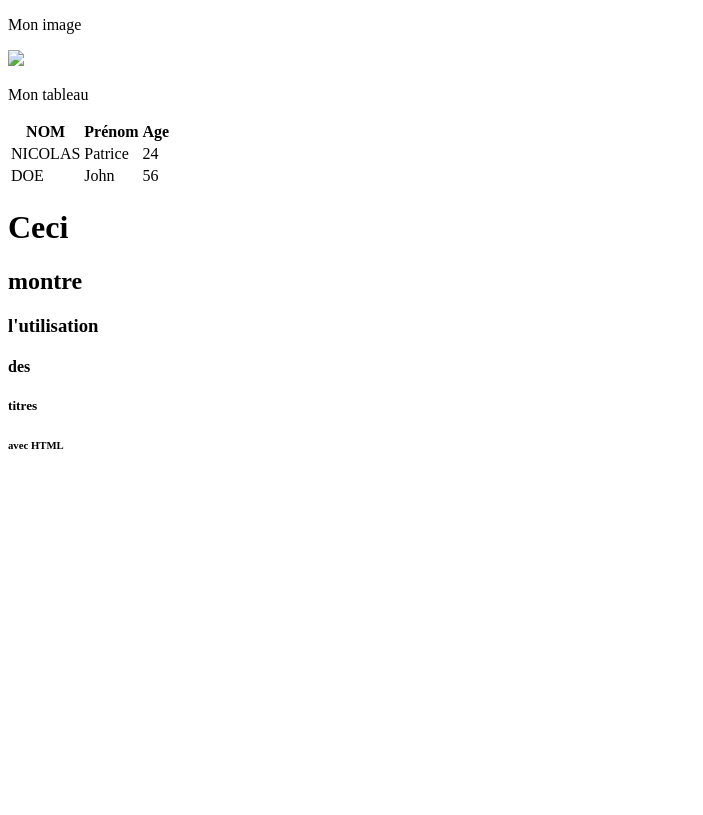
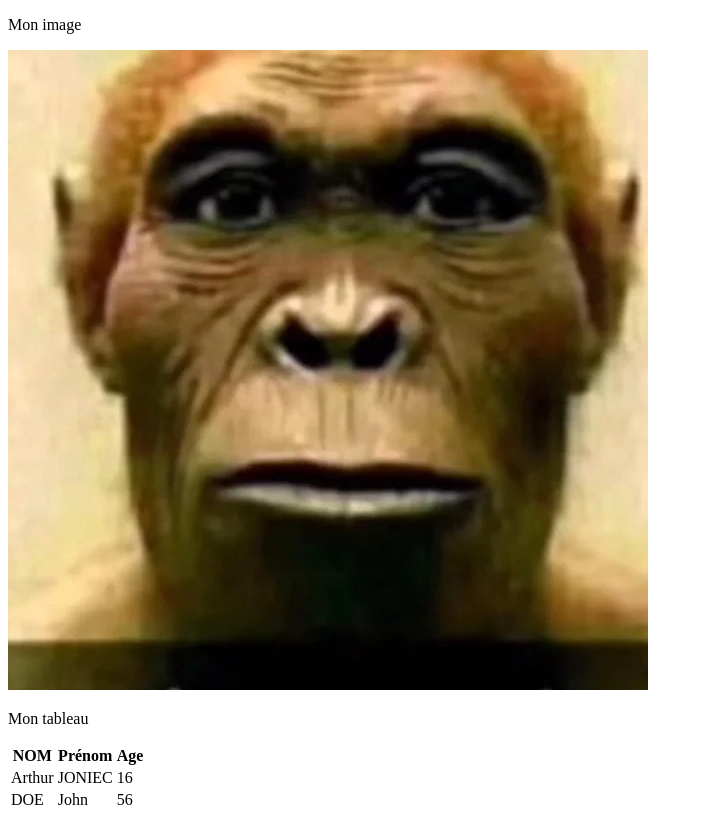
Before and after one commit to AJ-hub-alt/turbo-potato, a plain HTML site: page index.html in a window 1280 px wide. Shown: the top 815 px of the page, without its empty margins (0-703 px from the left). Drawn offline with Linux system fonts and the light colour scheme.

Commit message:
Update index.html

```diff
--- a/index.html
+++ b/index.html
@@ -10,7 +10,7 @@
 
 <body>
     <p>Mon image</p>
-    <img src="../img/planete.jpeg">
+    <img src="singe.webp">
 
     <p>Mon tableau</p>
     <table>
@@ -20,9 +20,9 @@
         <th>Age</th>
     </tr>
     <tr>
-        <td>NICOLAS</td>
-        <td>Patrice</td>
-        <td>24</td>
+        <td>Arthur</td>
+        <td>JONIEC</td>
+        <td>16</td>
     </tr>
     <tr>
         <td>DOE</td>
```
